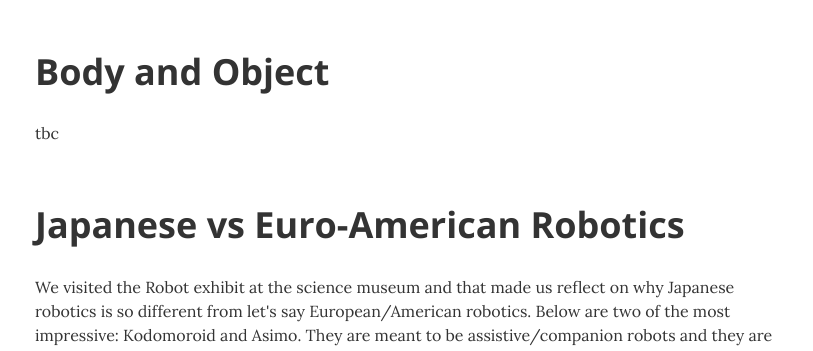
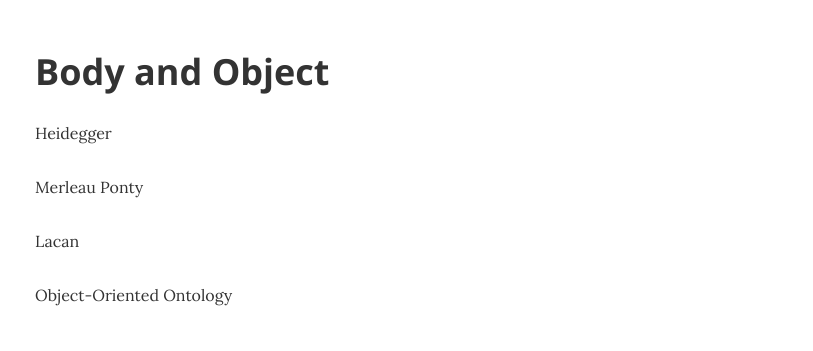
Before and after one commit to natsukou/nklthesis.github.io, a website: page week2.html in a window 1280 px wide. Shown: the part 1120-1471 px from the top of the page, without its empty margins (230-1043 px from the left). Drawn offline with nearby package versions, Linux system fonts and the light colour scheme.

Commit message:
Subtitles

```diff
--- a/week2.html
+++ b/week2.html
@@ -94,7 +94,11 @@
 
                     <h2 class="section-heading">Body and Object</h2>
 
-                    <p>tbc</p>
+                    <p>Heidegger</p>
+                    <p>Merleau Ponty</p>
+                    <p>Lacan</p>
+                    <p>Object-Oriented Ontology</p>
+
 
                     <h2 class="section-heading">Japanese vs Euro-American Robotics</h2>
 
```
